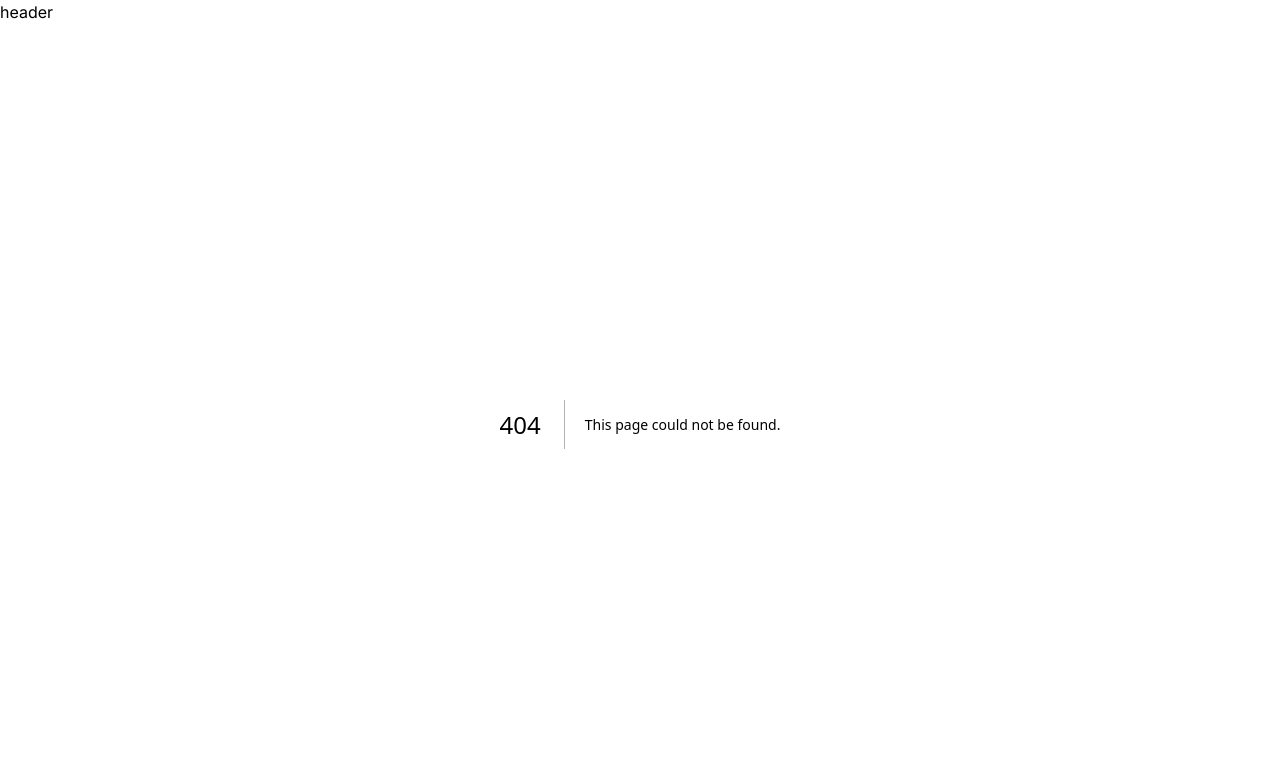
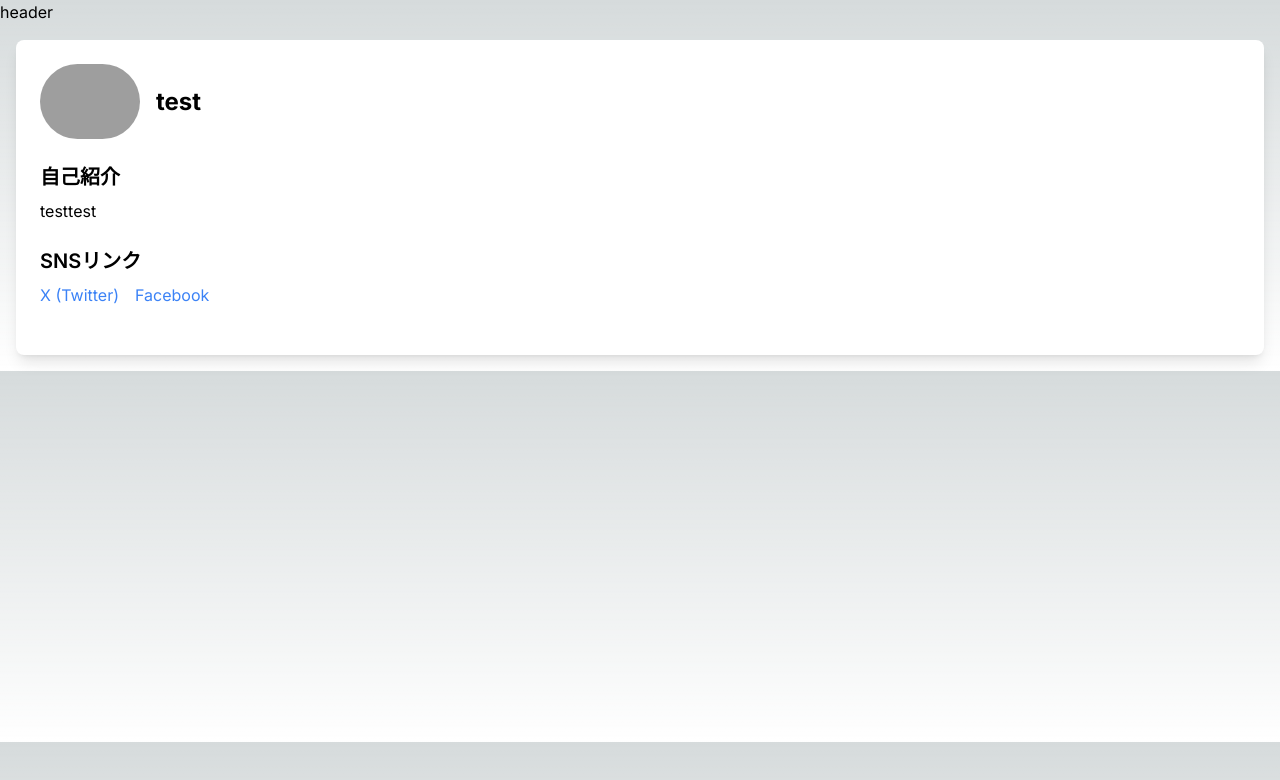
Before and after one commit to yuchi1128/prtimes-hackathon, a Next.js app: page /profile/1 in a window 1280 px wide. Before the commit this address had no page. Shown: the top 780 px of the page. Built offline with nearby package versions, Linux system fonts and the light colour scheme; grey boxes are pictures that could not be loaded.

Commit message:
feature/add-profile

```diff
--- a/next.config.mjs
+++ b/next.config.mjs
@@ -1,4 +1,16 @@
+// /** @type {import('next').NextConfig} */
+// const nextConfig = {};
+
+// export default nextConfig;
+
+
+// next.config.mjs
+
 /** @type {import('next').NextConfig} */
-const nextConfig = {};
+const nextConfig = {
+    images: {
+      domains: ['sushida.net'],
+    },
+  };
 
-export default nextConfig;
+  export default nextConfig;
--- a/package.json
+++ b/package.json
@@ -9,6 +9,11 @@
     "lint": "next lint"
   },
   "dependencies": {
+    "@emotion/react": "^11.13.3",
+    "@emotion/styled": "^11.13.0",
+    "@mui/icons-material": "^6.0.0",
+    "@mui/material": "^6.0.0",
+    "axios": "^1.7.5",
     "next": "14.2.7",
     "react": "^18",
     "react-dom": "^18"
--- a/src/app/layout.tsx
+++ b/src/app/layout.tsx
@@ -17,8 +17,10 @@ export default function RootLayout({
 }>) {
   return (
     <html lang="ja">
-      <Header />
-      <body className={inter.className}>{children}</body>
+      <body className={inter.className}>
+        <Header />
+        {children}
+      </body>
     </html>
   );
 }
--- /dev/null
+++ b/src/app/profile/[id]/page.tsx
@@ -0,0 +1,94 @@
+'use client';
+
+import { User } from '@/types/userType';
+import axios from 'axios';
+import { useSearchParams } from 'next/navigation';
+import React, { useEffect, useState } from 'react';
+import Image from 'next/image';
+import Link from 'next/link';
+
+const profile = {
+    id: 1,
+    uuid: 'test',
+    password: 'test',
+    article: 'test',
+    profile: {
+        username: 'test',
+        profile_img_url: 'https://sushida.net/',
+        twitter_url: 'https://x.com/home',
+        facebook_url: 'https://www.facebook.com/?locale=ja_JP',
+        description: 'testtest',
+    }
+}
+
+const ProfileDetail: React.FC = () => {
+
+//   const [profile, setProfile] = useState<User | null>(null);
+
+//   const searchParams = useSearchParams();
+//   const id = searchParams.get('id');
+
+//   useEffect(() => {
+//     if (!id) return;
+
+//     const getProfile = async () => {
+//       try {
+//         const res = await axios.get(`http://localhost:8000/api/profile/${id}`, {
+//           headers: {
+//
+//           },
+//         });
+//         setProfile(testUser);
+//       } catch {
+//         console.log('error');
+//       }
+//     };
+//     getProfile();
+//   }, [id]);
+
+
+  if (!profile) {
+    return <p>Loading...</p>;
+  } else {
+      return (
+        <div className="container mx-auto p-4">
+          <div className="bg-white shadow-lg rounded-lg p-6">
+            <div className="flex items-center mb-6">
+              <Image
+                src={profile.profile.profile_img_url}
+                alt={`${profile.profile.username}のプロフィール画像`}
+                width={100}
+                height={100}
+                className="rounded-full mr-4"
+              />
+              <h1 className="text-2xl font-bold">{profile.profile.username}</h1>
+            </div>
+
+            <div className="mb-6">
+              <h2 className="text-xl font-semibold mb-2">自己紹介</h2>
+              <p>{profile.profile.description}</p>
+            </div>
+
+            <div className="mb-6">
+              <h2 className="text-xl font-semibold mb-2">SNSリンク</h2>
+              <div className="flex space-x-4">
+                {profile.profile.twitter_url && (
+                  <Link href={profile.profile.twitter_url} target="_blank" rel="noopener noreferrer" className="text-blue-500 hover:underline">
+                    X (Twitter)
+                  </Link>
+                )}
+                {profile.profile.facebook_url && (
+                  <Link href={profile.profile.facebook_url} target="_blank" rel="noopener noreferrer" className="text-blue-500 hover:underline">
+                    Facebook
+                  </Link>
+                )}
+              </div>
+            </div>
+          </div>
+        </div>
+      );
+  }
+
+}
+
+export default ProfileDetail;
--- /dev/null
+++ b/src/app/profile/page.tsx
@@ -0,0 +1,95 @@
+'use client';
+
+import { Profile, User } from '@/types/userType';
+import axios from 'axios';
+import Link from 'next/link';
+import React, { useEffect, useState } from 'react'
+
+const profileList:React.FC = () => {
+
+  const [profiles, setProfiles] = useState<User[]>([]);
+
+  useEffect(() => {
+    const getProfile = async () => {
+      try {
+        const res = await axios.get('http://localhost:8000/api/profile/', {
+          headers: {
+
+          },
+        });
+        setProfiles(res.data);
+      } catch {
+        console.log("error");
+      }
+    };
+    getProfile();
+  },[]);
+
+  return (
+    profiles.map((profile) =>
+     (
+        <Link href={`/profile/${profile.id}`}>{profile.profile.username}の詳細ページ</Link>
+      )
+  )
+  )
+}
+
+export default profileList
+
+
+
+// 'use client';
+
+// import { User } from '@/types/userType';
+// import axios from 'axios';
+// import React, { useEffect, useState } from 'react';
+// import Image from 'next/image';
+// import Link from 'next/link';
+
+// const ProfileList: React.FC = () => {
+
+//   const [profiles, setProfiles] = useState<User[]>([]);
+
+//   useEffect(() => {
+//     const getProfiles = async () => {
+//       try {
+//         const res = await axios.get('http://localhost:8000/api/profile/', {
+//           headers: {
+//             'Authorization': `Bearer YOUR_TOKEN_HERE`, // 必要に応じてトークンを設定
+//           },
+//         });
+//         setProfiles(res.data);
+//       } catch {
+//         console.log("error");
+//       }
+//     };
+//     getProfiles();
+//   },[]);
+
+//   return (
+//     <div className="container mx-auto p-4">
+//       {profiles.map((profile) => (
+//         <div key={profile.id} className="bg-white shadow-lg rounded-lg p-6 mb-6">
+//           <div className="flex items-center">
+//             <Image
+//               src={profile.profile.profile_img_url}
+//               alt={`${profile.profile.username}のプロフィール画像`}
+//               width={100}
+//               height={100}
+//               className="rounded-full mr-4"
+//             />
+//             <div>
+//               <h2 className="text-xl font-bold">{profile.profile.username}</h2>
+//               <p className="text-gray-600">{profile.profile.description}</p>
+//               <Link href={`/profile/${profile.id}`} className="text-blue-500 hover:underline">
+//                 {profile.profile.username}の詳細ページ
+//               </Link>
+//             </div>
+//           </div>
+//         </div>
+//       ))}
+//     </div>
+//   );
+// }
+
+// export default ProfileList;
--- /dev/null
+++ b/src/types/userType.ts
@@ -0,0 +1,15 @@
+export interface User {
+    id: number;
+    uuid: string;
+    password: string;
+    article: string;
+    profile: Profile;
+}
+
+export interface Profile {
+    username: string;
+    profile_img_url: string;
+    twitter_url: string;
+    facebook_url: string;
+    description: string;
+}
```
Also changed, not shown: src/components/profile/profileList.tsx (added), src/components/profileCard.tsx (added), 1 other file (tests, documents, lock files or other folders).
